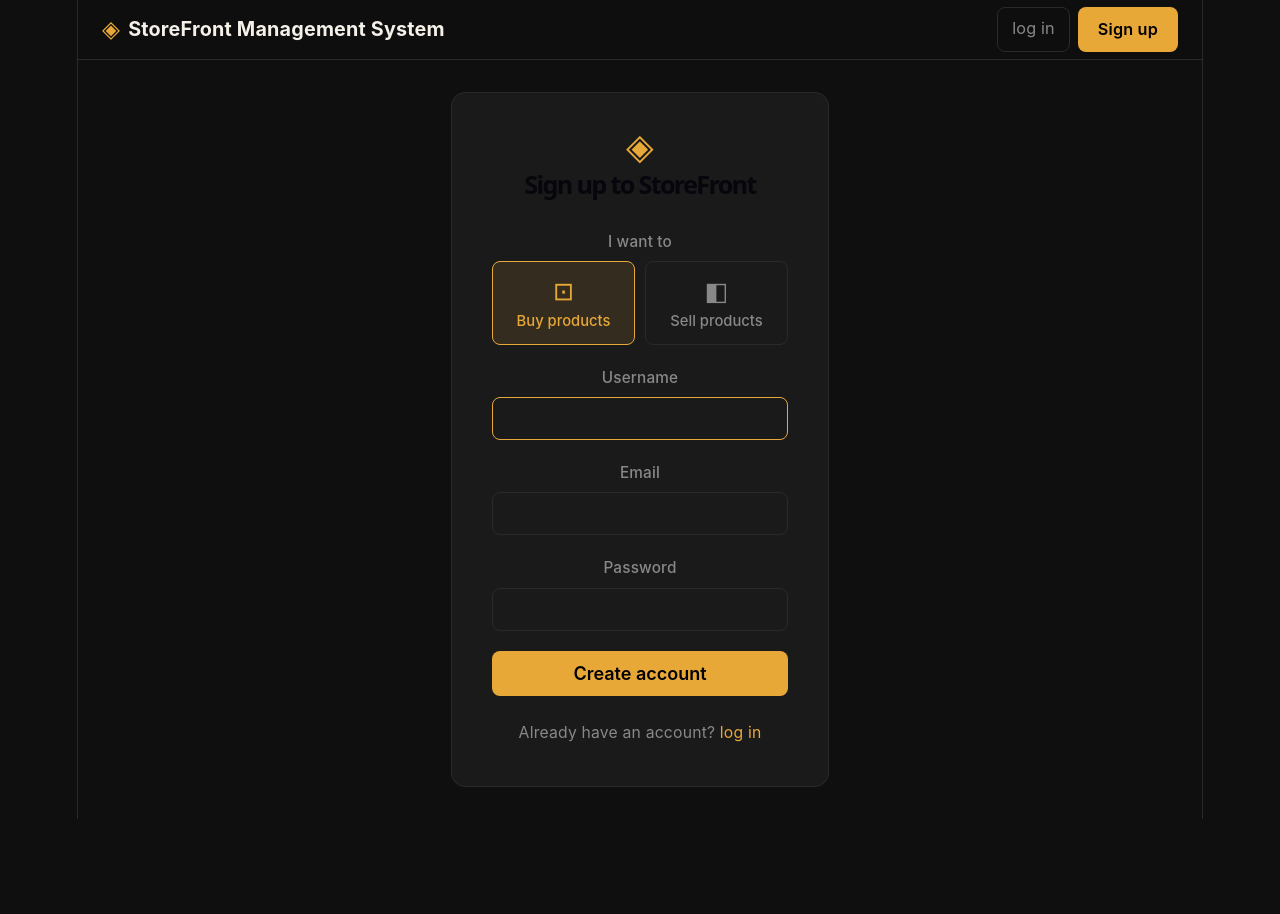
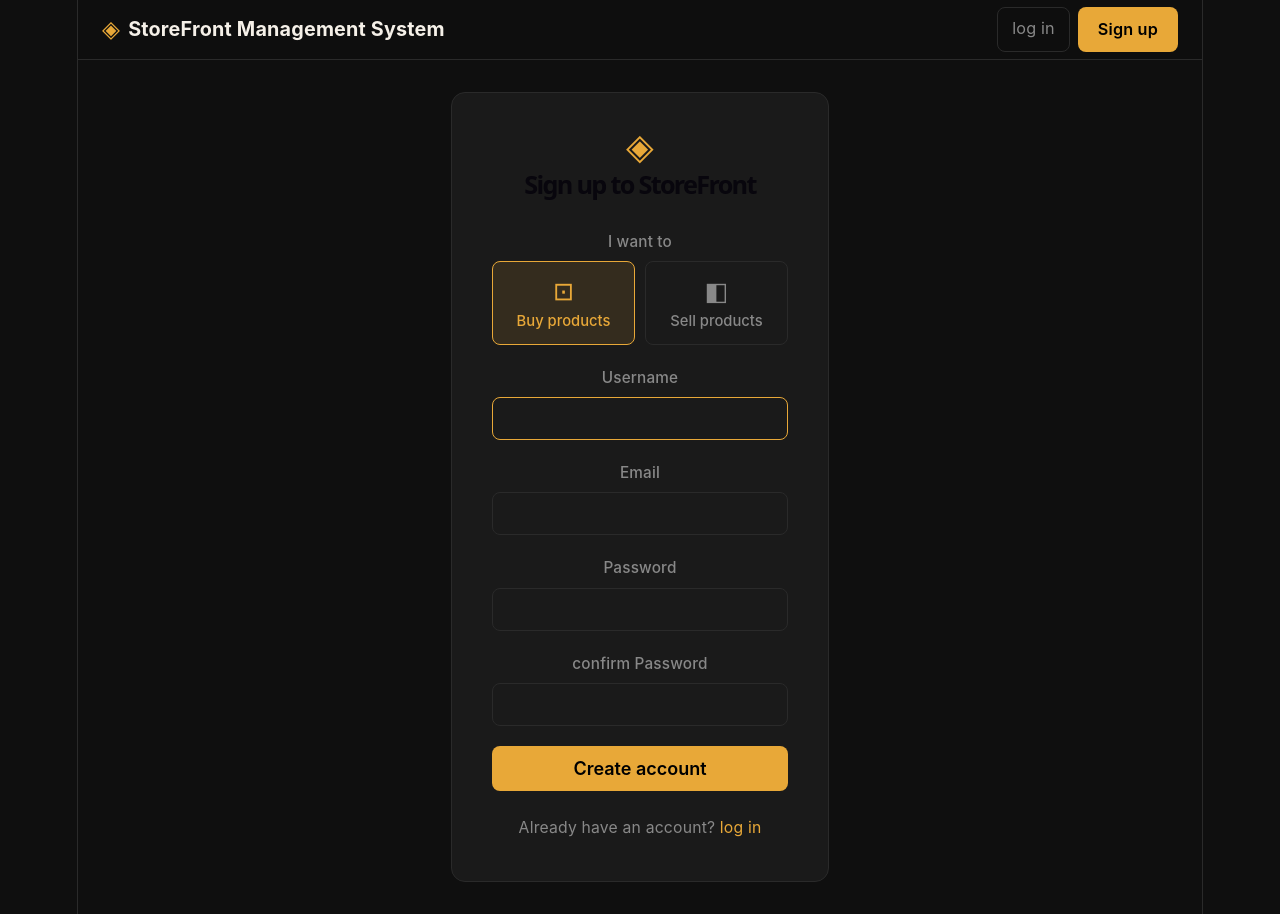
Before and after one commit to thanadol1159/StoreFront-Management-System, a React (Vite) app in the folder frontend/: page /register in a window 1280 px wide. Before the commit the page ends 819 px from the top, so only its background shows below. Built offline with nearby package versions, Linux system fonts and the light colour scheme; no server answers.

Commit message:
add: confirm password to register page

```diff
--- a/frontend/src/pages/RegisterPage.tsx
+++ b/frontend/src/pages/RegisterPage.tsx
@@ -6,7 +6,7 @@ import type { Role } from '../types'
 export default function RegisterPage() {
   const { register } = useAuth()
   const navigate = useNavigate()
-  const [form, setForm] = useState({ username: '', email: '', password: '', role: 'buyer' as Role })
+  const [form, setForm] = useState({ username: '', email: '', password: '', password2: '', role: 'buyer' as Role })
   const [error, setError] = useState('')
   const [loading, setLoading] = useState(false)
 
@@ -85,6 +85,17 @@ export default function RegisterPage() {
             />
           </div>
 
+          <div className="form-field">
+            <label htmlFor="password2">confirm Password</label>
+            <input
+              id="password2"
+              type="password"
+              value={form.password2}
+              onChange={(e) => setForm({ ...form, password2: e.target.value })}
+              required
+            />
+          </div>
+
           {error && <p className="error-msg">{error}</p>}
 
           <button type="submit" className="btn-primary full-width" disabled={loading}>
```
Also changed, not shown: 1 other file (tests, documents, lock files or other folders).
